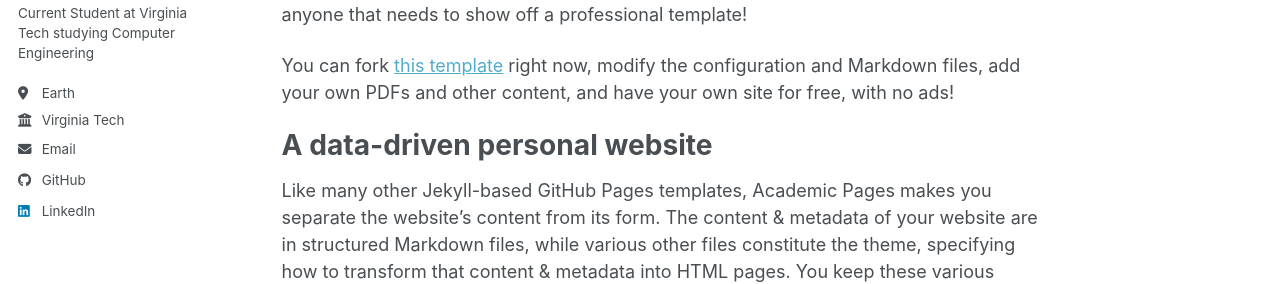
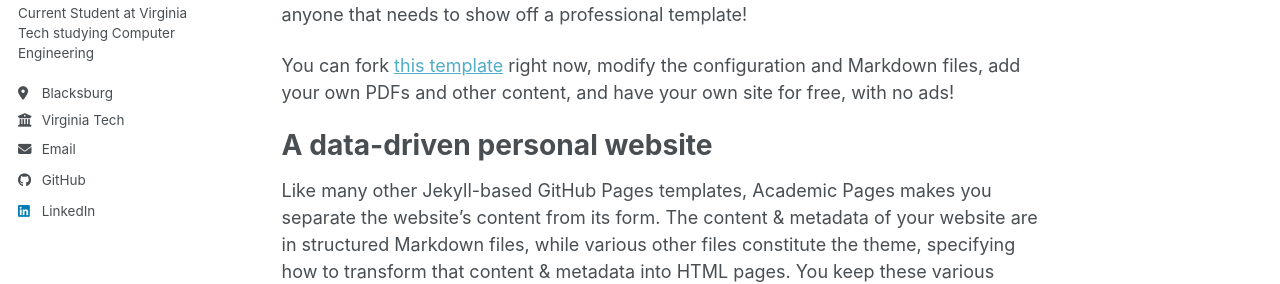
Before and after one commit to AdamSbahi/AdamSbahi.github.io, a Jekyll site: the page built from _pages/about.md, in a window 1280 px wide. Shown: the part 359-643 px from the top of the page. Built offline with Jekyll 4.4.1, drawn with Linux system fonts in a browser that asks for light colours; a script bundle is joined from its source files by our own code; library files that are not in the unit come from our copies.

Commit message:
Update _config.yml

```diff
--- a/_config.yml
+++ b/_config.yml
@@ -27,7 +27,7 @@ author:
   name             : "Adam Sbahi"
   pronouns         : # example: "she/her"
   bio              : "Current Student at Virginia Tech studying Computer Engineering"
-  location         : "Earth"
+  location         : "Blacksburg"
   employer         : "Virginia Tech"
   uri              : # URL
   email            : "adamsbahi@vt.edu"
```
